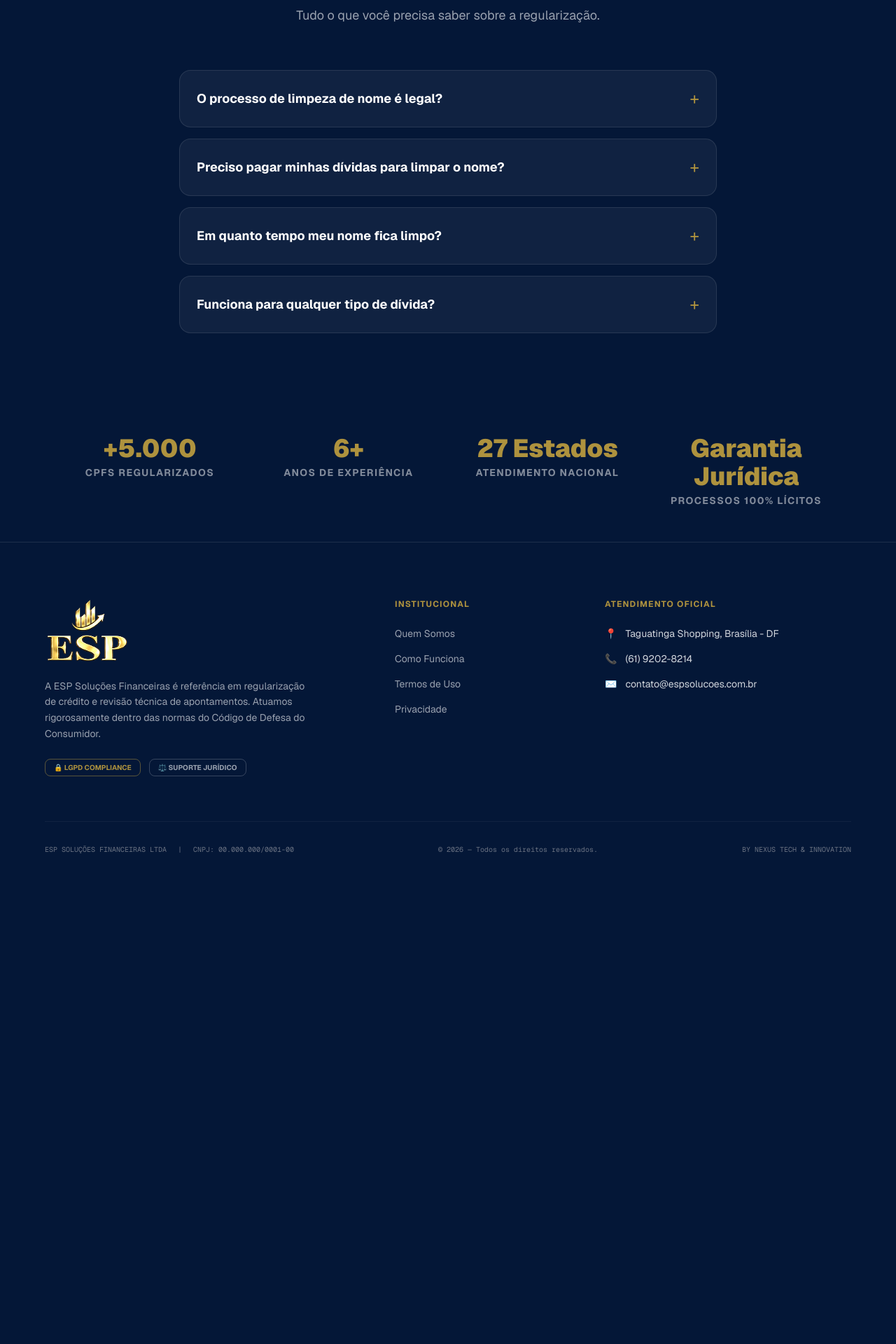
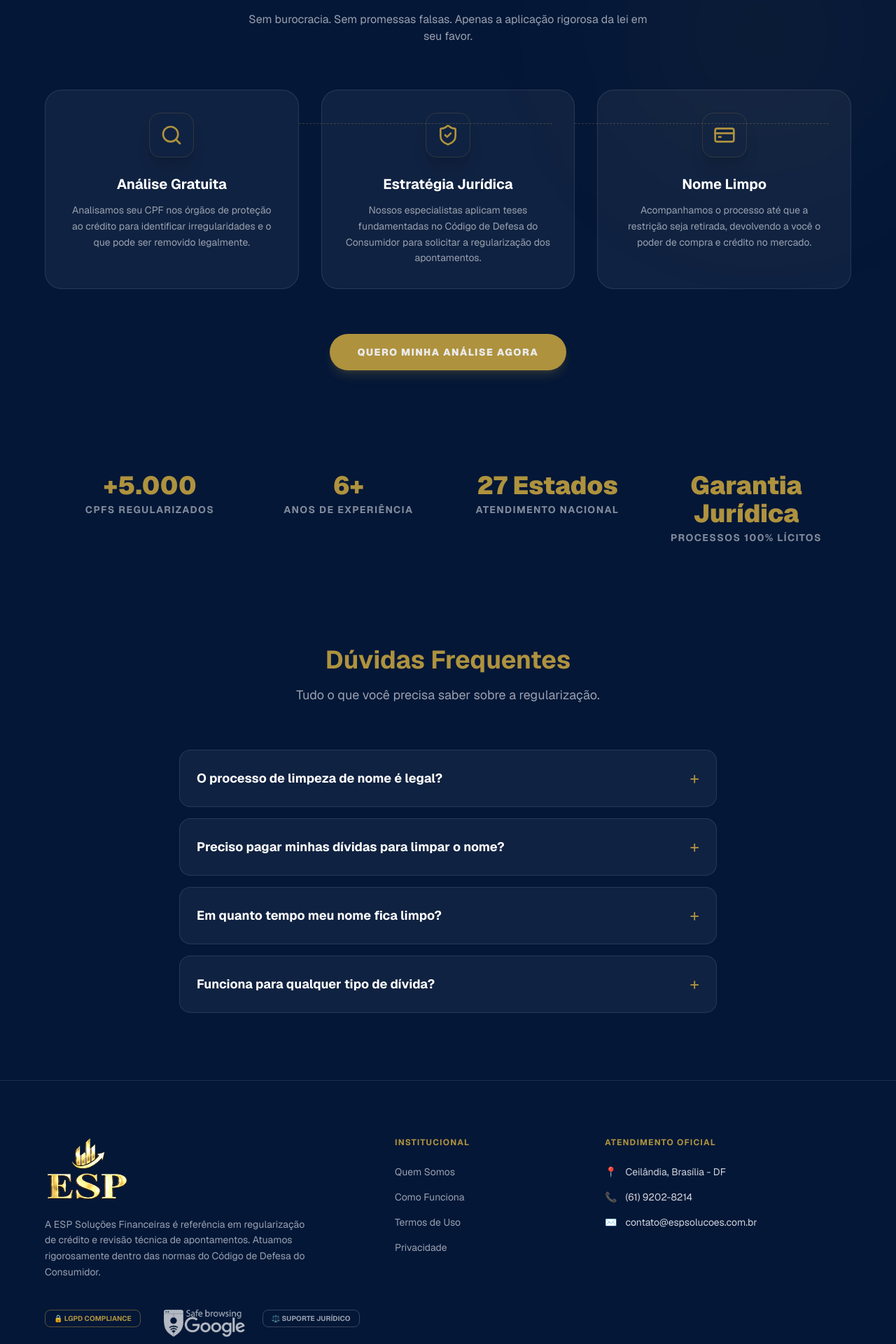
Before and after one commit to carloshenriquecarvalho/esp-landing-page, a Next.js app: page / in a window 1280 px wide. Shown: the part 4900-6820 px from the top of the page at 70% size. Before the commit the page ends 6161 px from the top, so only its background shows below. Built offline with nearby package versions, Linux system fonts and the light colour scheme.

Commit message:
create process section

```diff
--- a/app/layout.tsx
+++ b/app/layout.tsx
@@ -26,7 +26,7 @@ export default function RootLayout({
   return (
     <html
       lang="pt-BR"
-      className={`${geistSans.variable} ${geistMono.variable} h-full antialiased`}
+      className={`${geistSans.variable} ${geistMono.variable} h-full antialiased scroll-smooth`}
     >
       <GoogleTagManager gtmId="GTM-XXXXXXX"></GoogleTagManager>
       <body className="min-h-full flex flex-col">
--- a/app/page.tsx
+++ b/app/page.tsx
@@ -4,9 +4,10 @@ import { HeroSection } from "../components/sections/HeroSection";
 import { FeaturesSection } from "../components/sections/FeaturesSection";
 import { TestimonialsSection } from "../components/sections/TestimonialsSection";
 import { FormSection } from "../components/sections/FormSection";
-import { Footer } from "../components/sections/Footer"
+import { Footer } from "../components/sections/Footer";
 import { FAQSection } from "../components/sections/FAQSection";
-import { AuthoritySection } from "@/components/sections/AuthoritySection";
+import { AuthoritySection } from "../components/sections/AuthoritySection";
+import { ProcessSection } from "../components/sections/ProcessSecion";
 
 export default function Home() {
 
@@ -17,8 +18,9 @@ export default function Home() {
       <FeaturesSection></FeaturesSection>
       <TestimonialsSection></TestimonialsSection>
       <FormSection></FormSection>
+      <ProcessSection></ProcessSection>
+      <AuthoritySection></AuthoritySection>
       <FAQSection></FAQSection>
-      <AuthoritySection></AuthoritySection>
       <Footer></Footer>
     </main>
   );
--- a/app/privacidade/page.tsx
+++ b/app/privacidade/page.tsx
@@ -10,7 +10,7 @@ export default function Privacidade() {
         <article className="max-w-3xl mx-auto">
           <h1 className="text-3xl font-bold text-btn-gold mb-10 border-b pb-6">Política de Privacidade</h1>
 
-          <div className="prose prose-slate max-w-none text-gray-700 space-y-8">
+          <div className="prose prose-slate max-w-none text-grey space-y-8">
             <section>
               <h2 className="text-xl font-bold text-white mb-4 underline decoration-btn-gold decoration-2 underline-offset-4">1. Coleta de Dados</h2>
               <p>Os dados coletados através do nosso formulário de análise (Nome, WhatsApp, Valor de Dívida) são utilizados estritamente para a finalidade de consultoria técnica solicitada pelo usuário.</p>
@@ -21,8 +21,8 @@ export default function Privacidade() {
               <p>Seguimos rigorosamente a Lei Geral de Proteção de Dados. Seus dados são armazenados em ambiente seguro e nunca compartilhados com terceiros para fins publicitários.</p>
             </section>
 
-            <section className="bg-slate-50 p-6 rounded-2xl border-l-4 border-esp-darkblue">
-              <p className="text-sm italic">Ao solicitar sua análise, você autoriza o contato de um de nossos consultores via WhatsApp ou Telefone.</p>
+            <section className="bg-slate-50 p-6 rounded-2xl border-l-4 border-background">
+              <p className="text-sm italic text-background">Ao solicitar sua análise, você autoriza o contato de um de nossos consultores via WhatsApp ou Telefone.</p>
             </section>
           </div>
         </article>
--- a/components/sections/Footer.tsx
+++ b/components/sections/Footer.tsx
@@ -27,6 +27,15 @@ export function Footer() {
             <div className="px-3 py-1 border border-btn-gold/50 rounded-lg text-[10px] text-btn-gold font-bold uppercase">
               🔒 LGPD Compliance
             </div>
+            <div className="mt-4">
+              <Image
+                src="/google-safe.png" // Nome exato do seu arquivo na pasta public
+                alt="Google Safe Browsing"
+                width={150}
+                height={50}
+                className="opacity-70 hover:opacity-100 transition-opacity"
+              />
+            </div>
             <div className="px-3 py-1 border border-white/20 rounded-lg text-[10px] text-gray-400 font-bold uppercase">
               ⚖️ Suporte Jurídico
             </div>
@@ -49,7 +58,7 @@ export function Footer() {
           <h4 className="font-bold mb-6 text-btn-gold uppercase text-xs tracking-widest">Atendimento Oficial</h4>
           <div className="flex flex-col gap-4 text-sm text-gray-300">
             <p className="flex items-center gap-3">
-              <span className="text-btn-gold">📍</span> Taguatinga Shopping, Brasília - DF
+              <span className="text-btn-gold">📍</span> Ceilândia, Brasília - DF
             </p>
             <p className="flex items-center gap-3">
               <span className="text-btn-gold">📞</span> (61) 9202-8214
@@ -66,7 +75,7 @@ export function Footer() {
         <div className="flex flex-col md:flex-row items-center gap-4 text-center md:text-left">
           <span>ESP SOLUÇÕES FINANCEIRAS LTDA</span>
           <span className="hidden md:block">|</span>
-          <span>CNPJ: 00.000.000/0001-00</span> {/* Peça o CNPJ real pro Edgar */}
+          <span>CNPJ: 32.900.231/0001-48</span>
         </div>
         <p>© {currentYear} — Todos os direitos reservados.</p>
         <p className="hover:text-white transition-colors cursor-pointer">
--- /dev/null
+++ b/components/sections/ProcessSecion.tsx
@@ -0,0 +1,70 @@
+// components/sections/ProcessSection.tsx
+import { Search, ShieldCheck, CreditCard } from "lucide-react"; // Se não tiver, use emojis ou SVGs simples
+
+export function ProcessSection() {
+  const steps = [
+    {
+      icon: <Search className="w-8 h-8 text-btn-gold" />,
+      title: "Análise Gratuita",
+      desc: "Analisamos seu CPF nos órgãos de proteção ao crédito para identificar irregularidades e o que pode ser removido legalmente."
+    },
+    {
+      icon: <ShieldCheck className="w-8 h-8 text-btn-gold" />,
+      title: "Estratégia Jurídica",
+      desc: "Nossos especialistas aplicam teses fundamentadas no Código de Defesa do Consumidor para solicitar a regularização dos apontamentos."
+    },
+    {
+      icon: <CreditCard className="w-8 h-8 text-btn-gold" />,
+      title: "Nome Limpo",
+      desc: "Acompanhamos o processo até que a restrição seja retirada, devolvendo a você o poder de compra e crédito no mercado."
+    }
+  ];
+
+  return (
+    <section id="como-funciona" className="bg-esp-darkblue py-24 px-6 relative overflow-hidden">
+      {/* Detalhe de fundo para não ficar chapado */}
+      <div className="absolute top-0 right-0 w-96 h-96 bg-btn-gold/5 rounded-full blur-[120px]" />
+
+      <div className="max-w-6xl mx-auto relative z-10">
+        <div className="text-center mb-16">
+          <h2 className="text-white text-3xl md:text-5xl font-black mb-4 uppercase tracking-tighter">
+            Três passos para a sua <span className="text-btn-gold">Liberdade</span>
+          </h2>
+          <p className="text-gray-400 max-w-xl mx-auto">
+            Sem burocracia. Sem promessas falsas. Apenas a aplicação rigorosa da lei em seu favor.
+          </p>
+        </div>
+
+        <div className="grid md:grid-cols-3 gap-8">
+          {steps.map((step, index) => (
+            <div key={index} className="relative group">
+              {/* Linha conectora entre os passos (apenas no desktop) */}
+              {index !== 2 && (
+                <div className="hidden md:block absolute top-12 left-full w-full h-[1px] border-t border-dashed border-btn-gold/30 z-0" />
+              )}
+
+              <div className="bg-white/5 border border-white/10 p-8 rounded-3xl hover:border-btn-gold/50 transition-all duration-300 relative z-10 flex flex-col items-center text-center h-full">
+                <div className="w-16 h-16 bg-esp-darkblue border border-btn-gold/20 rounded-2xl flex items-center justify-center mb-6 shadow-xl group-hover:scale-110 transition-transform">
+                  {step.icon}
+                </div>
+                <h3 className="text-white font-bold text-xl mb-3">{step.title}</h3>
+                <p className="text-gray-400 text-sm leading-relaxed">
+                  {step.desc}
+                </p>
+              </div>
+            </div>
+          ))}
+        </div>
+
+        <div className="mt-16 text-center">
+          <a
+            href="#form"
+            className="inline-block bg-btn-gold text-esp-darkblue font-black px-10 py-4 rounded-full hover:scale-105 transition-transform shadow-lg shadow-btn-gold/20 uppercase text-sm tracking-widest"
+          >
+            Quero minha análise agora
+          </a>
+        </div>
+      </div>
+    </section>
+  );
+}
--- a/components/ui/LeadForm.tsx
+++ b/components/ui/LeadForm.tsx
@@ -45,6 +45,7 @@ Quero minha análise gratuita!`;
   return (
     <form
       onSubmit={handleSubmit}
+      id="form"
       className="bg-white p-8 rounded-3xl shadow-2xl border border-esp-gold/20 flex flex-col gap-5 w-full max-w-md mx-auto"
     >
       <div className="text-center mb-4">
--- a/package.json
+++ b/package.json
@@ -10,6 +10,7 @@
   },
   "dependencies": {
     "@next/third-parties": "^16.2.1",
+    "lucide-react": "^1.7.0",
     "next": "16.2.1",
     "react": "19.2.4",
     "react-dom": "19.2.4"
```
Also changed, not shown: public/google-safe.png (added), 1 other file (tests, documents, lock files or other folders).
